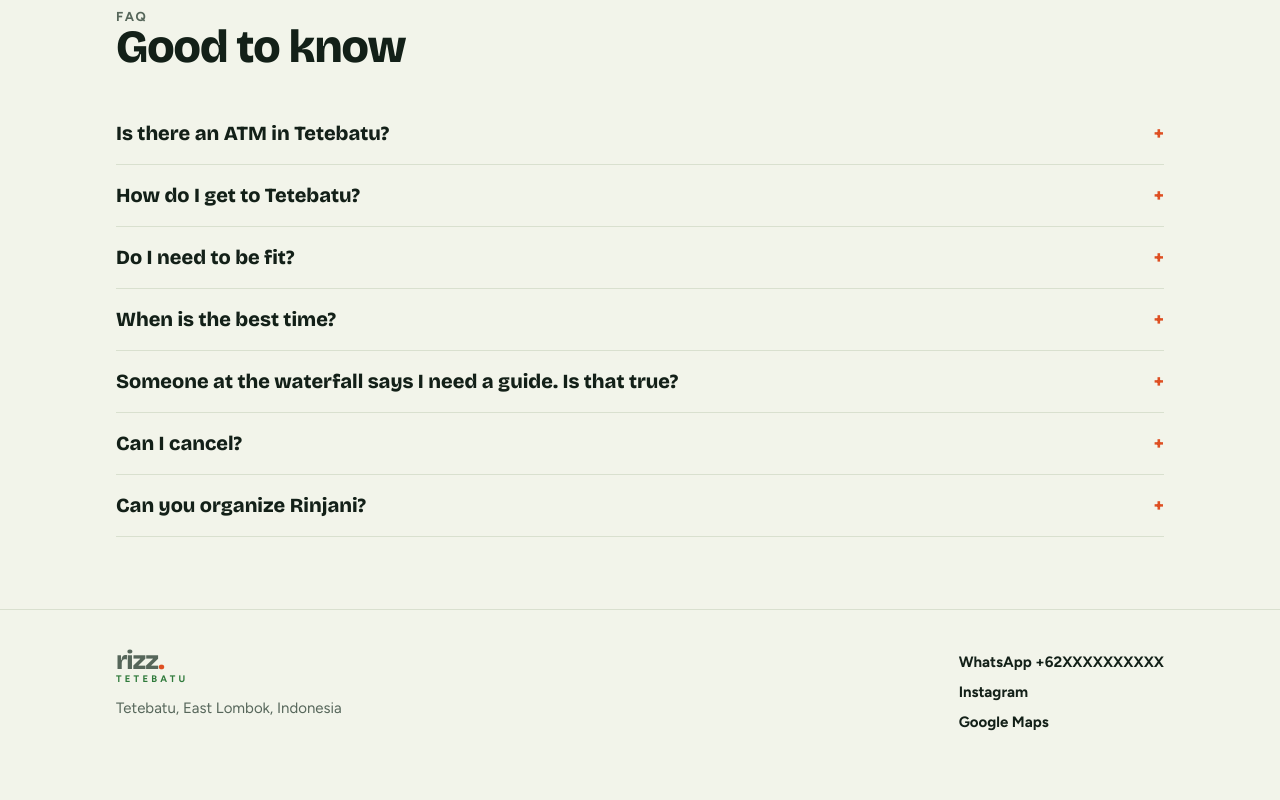
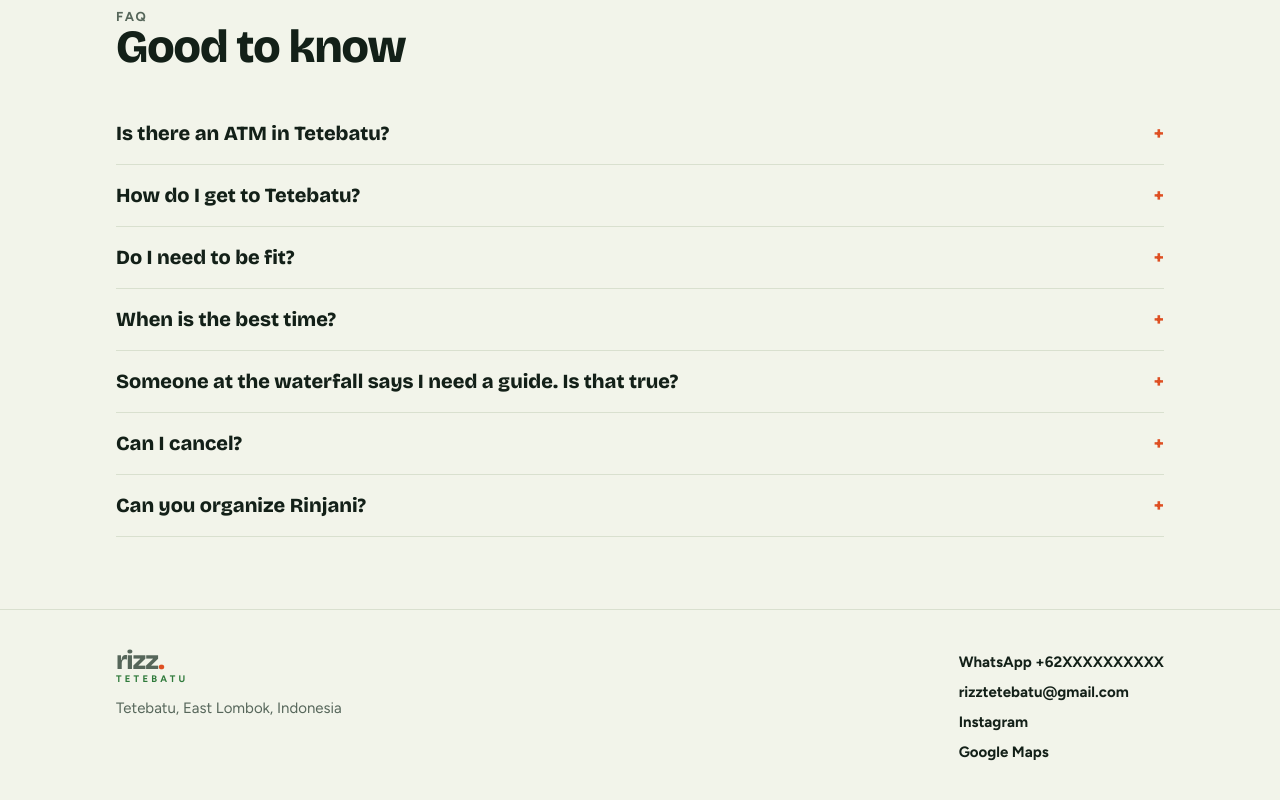
Before and after one commit to rizztetebatu/rizztetebatu.github.io, a plain HTML site: page index.html in a window 1280 px wide. Shown: the part 4513-5313 px from the top of the page. Drawn offline with nearby package versions, Linux system fonts and the light colour scheme.

Commit message:
Gmail-adres van Rizz als contact op de site

```diff
--- a/index.html
+++ b/index.html
@@ -144,7 +144,6 @@ footer a{text-decoration:none;font-weight:700;color:var(--ink)}
 </style>
 </head>
 <body>
-
 <header class="bar">
   <div class="wrap">
     <a class="logo" href="#top" aria-label="Rizz Tetebatu"><span class="r">rizz<i>.</i></span><span class="t">Tetebatu</span></a>
@@ -253,6 +252,7 @@ footer a{text-decoration:none;font-weight:700;color:var(--ink)}
     <div><span class="logo"><span class="r">rizz<i>.</i></span><span class="t">Tetebatu</span></span><p style="margin-top:12px" data-i18n="foot_where"></p></div>
     <div style="display:grid;gap:6px">
       <a class="js-wa" href="#" target="_blank" rel="noopener">WhatsApp <span id="waNum"></span></a>
+      <a id="mailLink" href="#">Email</a>
       <a id="igLink" href="#" target="_blank" rel="noopener">Instagram</a>
       <a id="mapsLink" href="#" target="_blank" rel="noopener">Google Maps</a>
     </div>
@@ -265,6 +265,7 @@ footer a{text-decoration:none;font-weight:700;color:var(--ink)}
 const CONFIG = {
   whatsapp: "62XXXXXXXXXX",            // number with country code, no + or spaces
   instagram: "rizztetebatu",
+  email: "rizztetebatu@gmail.com",
   googleMapsUrl: "",                    // link to the Google Maps profile
   googleReviewUrl: "",                  // the "write a review" link from Google Business Profile
   photos: { about: "" },                // e.g. "img/rizz.jpg"
@@ -482,6 +483,8 @@ function setup(){
   const maps = CONFIG.googleMapsUrl || "https://www.google.com/maps/search/Rizz+Tetebatu";
   document.getElementById("waNum").textContent = "+" + CONFIG.whatsapp;
   document.getElementById("igLink").href = "https://instagram.com/" + CONFIG.instagram;
+  document.getElementById("mailLink").href = "mailto:" + CONFIG.email;
+  document.getElementById("mailLink").textContent = CONFIG.email;
   document.getElementById("mapsLink").href = maps;
   document.getElementById("revRead").href = maps;
   document.getElementById("revWrite").href = CONFIG.googleReviewUrl || maps;
@@ -493,6 +496,5 @@ function setup(){
 }
 setup();
 </script>
-
 </body>
 </html>
```
